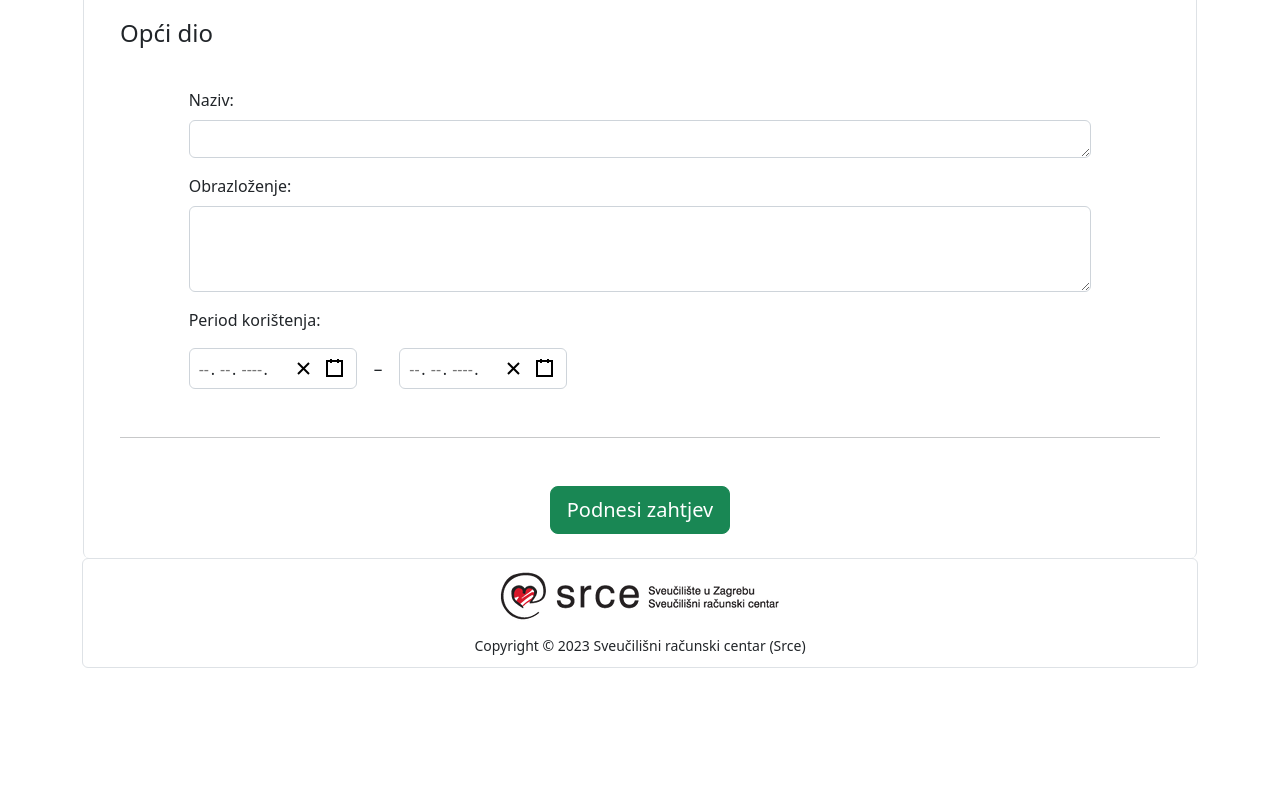
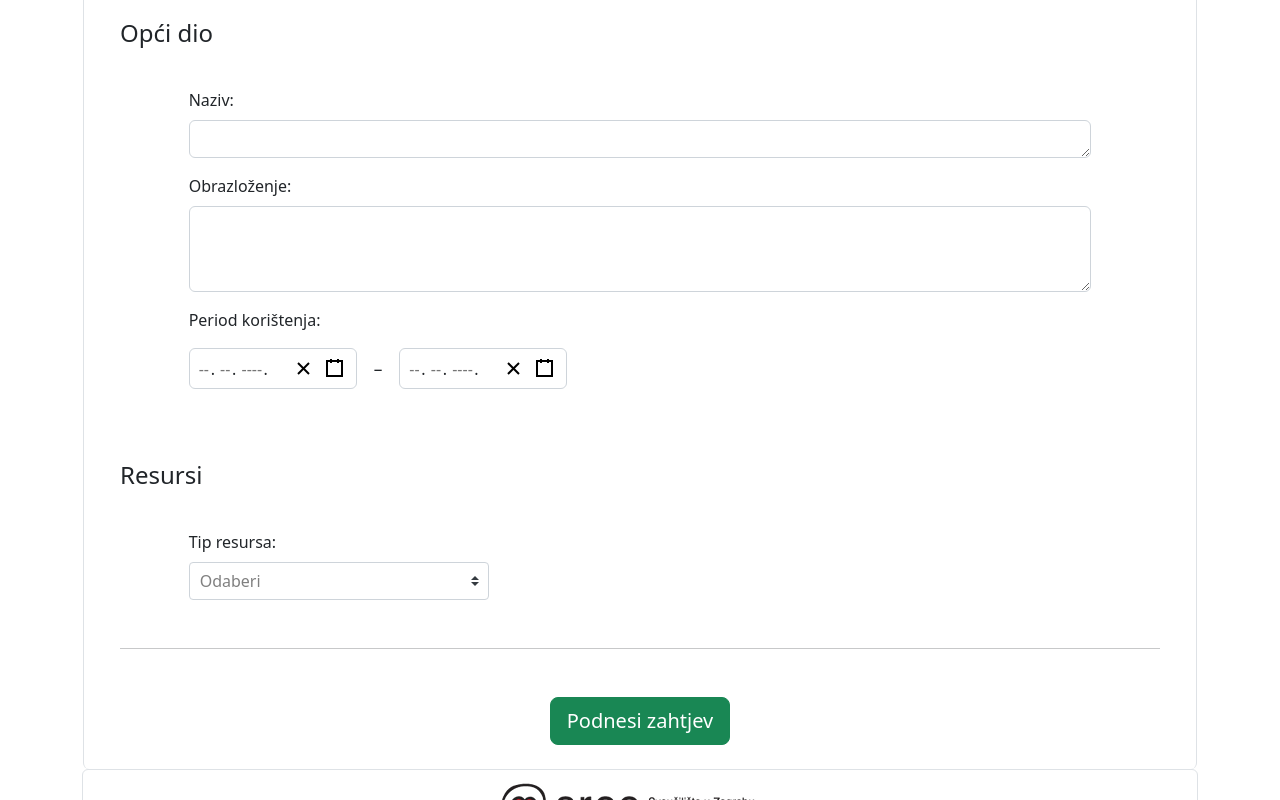
Before and after one commit to vrdel/hrzoo-hpc-users-front, a React (Vite) app in the folder hrzoosignup/frontend/: page /ui/novi-zahtjev/zavrsni-rad in a window 1280 px wide. Shown: the part 411-1211 px from the top of the page. Before the commit the page ends 1092 px from the top, so only its background shows below. Built offline with nearby package versions, Linux system fonts and the light colour scheme.

Commit message:
have initial resource select

```diff
--- a/hrzoosignup/frontend/src/pages/new-requests/general.jsx
+++ b/hrzoosignup/frontend/src/pages/new-requests/general.jsx
@@ -1,26 +1,25 @@
 import React, { useState } from 'react'
 import RequestHorizontalRuler from '../../components/RequestHorizontalRuler';
+import { CustomReactSelect } from '../../components/CustomReactSelect';
 import { Col, Row, Button, Label, Form  } from 'reactstrap';
-import { useForm, Controller, useWatch } from "react-hook-form";
+import { useForm, Controller } from "react-hook-form";
 import DatePicker from 'react-date-picker';
 import 'react-date-picker/dist/DatePicker.css';
 import 'react-calendar/dist/Calendar.css';
 import '../../styles/datepicker.css';
 
 const GeneralRequest = () => {
-  const [fromDate, setFromDate] = useState(undefined)
-  const [toDate, setToDate] = useState(undefined)
-
   const { control, setValue, handleSubmit, formState: { errors } } = useForm({
     defaultValues: {
       requestName: '',
       requestExplain: '',
       startDate: '',
-      endDate: ''
+      endDate: '',
+      requestResourceType: ''
     }
   });
   const onSubmit = data => {
-    console.log('VRDEL DEBUG', data)
+    alert(JSON.stringify(data, null, 2));
   }
 
   return (
@@ -125,6 +124,37 @@ const GeneralRequest = () => {
             />
           </Col>
         </Row>
+        <Row className="mt-5">
+          <Col>
+            <h4 className="ms-4 mb-3 mt-4">Resursi</h4><br/>
+          </Col>
+        </Row>
+        <Row>
+          <Col md={{size: 10, offset: 1}}>
+            <Label
+              htmlFor="requestResourceType"
+              aria-label="requestResourceType"
+              className="mr-2 text-right form-label">
+              Tip resursa:
+            </Label>
+            <Controller
+              name="requestResourceType"
+              control={control}
+              rules={{required: true}}
+              render={ ({field}) =>
+                <CustomReactSelect
+                  {...field}
+                  id="requestResourceType"
+                  aria-label="requestResourceType"
+                  placeholder="Odaberi"
+                  controlWidth="300px"
+                />
+              }
+            />
+          </Col>
+          <Col>
+          </Col>
+        </Row>
         <RequestHorizontalRuler />
         <Row className="mt-2 mb-2 text-center">
           <Col>
```
Also changed, not shown: hrzoosignup/frontend/src/utils/resource-types.jsx (added, +25 -0 lines).
